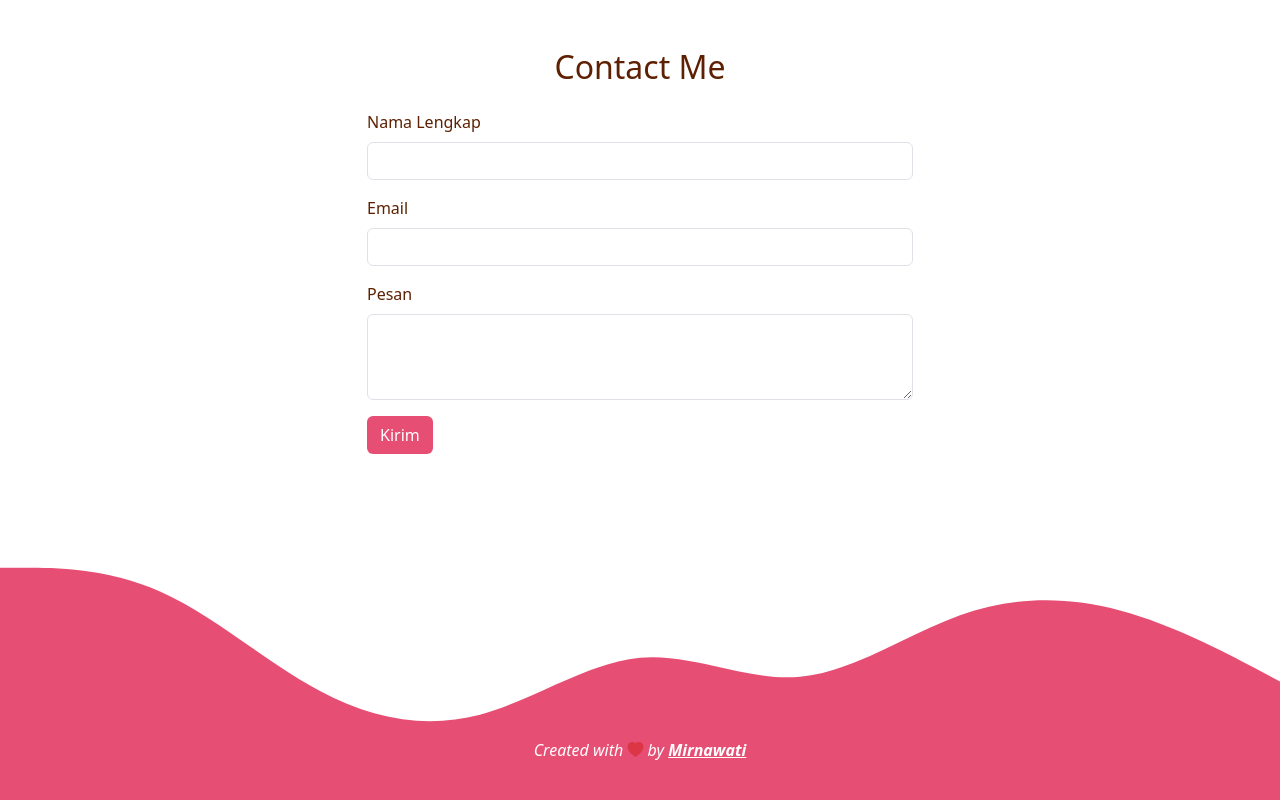
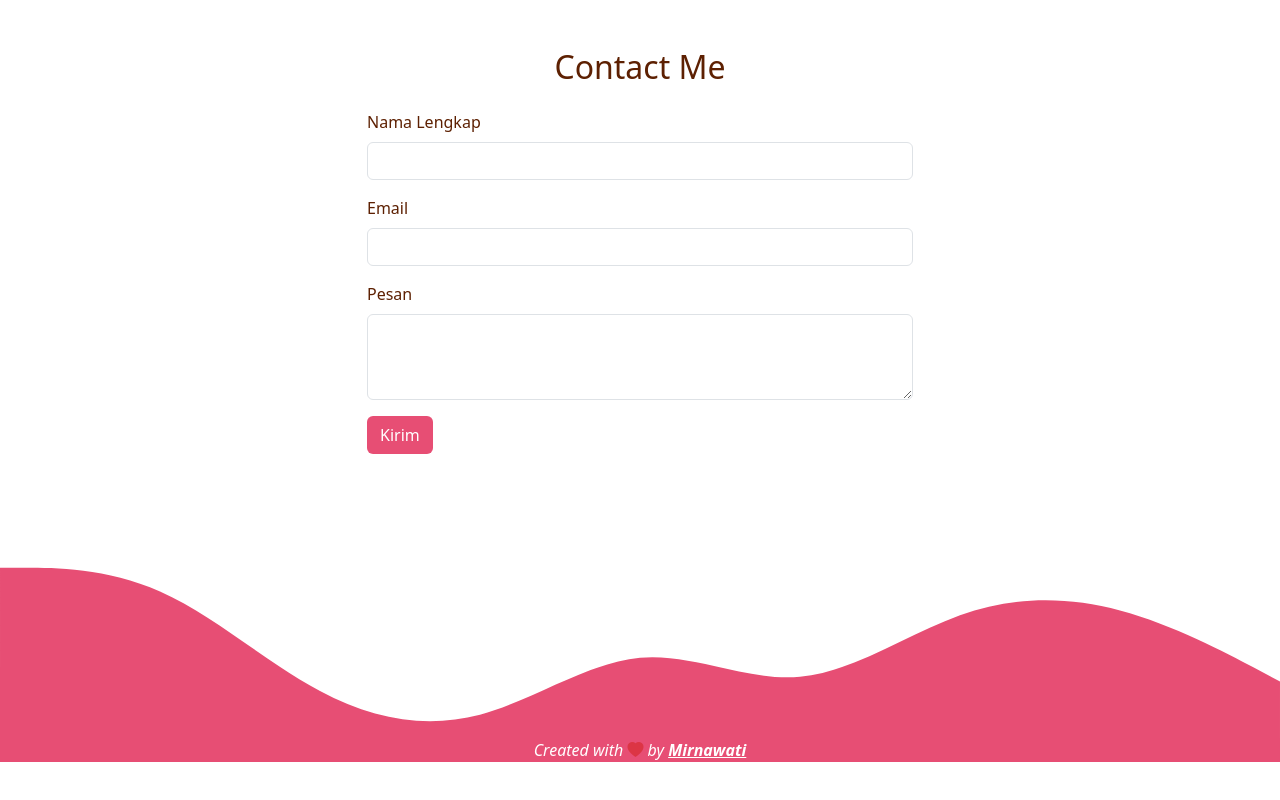
Before and after one commit to Nanamirnaa/mirnaa.github.io, a plain HTML site: page index.html in a window 1280 px wide. Shown: the part 2636-3436 px from the top of the page. After the commit the page ends 3414 px from the top, so only its background shows below. Drawn offline with nearby package versions, Linux system fonts and the light colour scheme.

Commit message:
menghapus pb

```diff
--- a/index.html
+++ b/index.html
@@ -175,7 +175,7 @@
     <!-- Akhir Contact -->
 
     <!-- Footer -->
-    <footer class="fst-italic text-white text-center pb-5" style="background-color: #e74e74">
+    <footer class="fst-italic text-white text-center" style="background-color: #e74e74">
       <p>Created with <i class="bi bi-heart-fill text-danger"></i> by <a href="https://www.instagram.com/mirnamldrt_/" class="text-white fw-bold">Mirnawati</a></p>
     </footer>
     <!-- Akhir Footer -->
```
